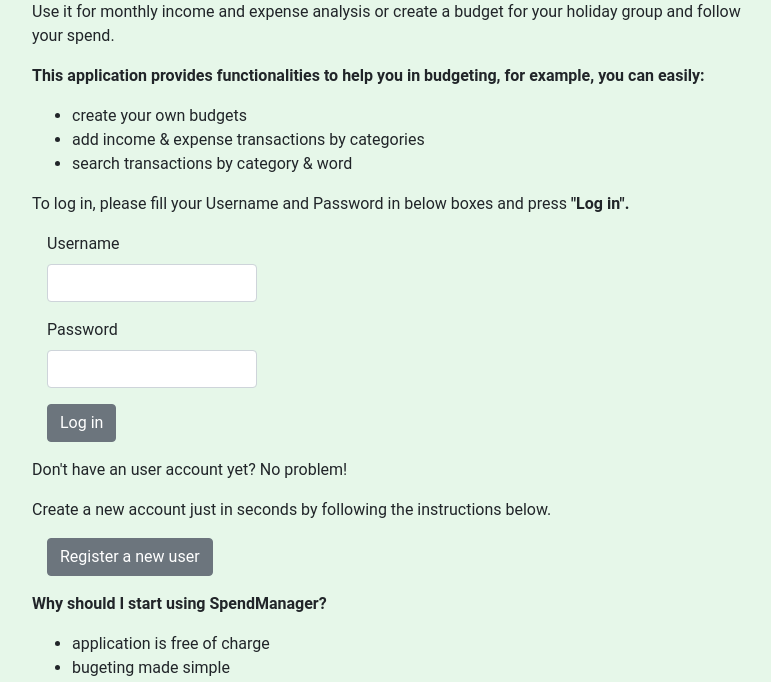
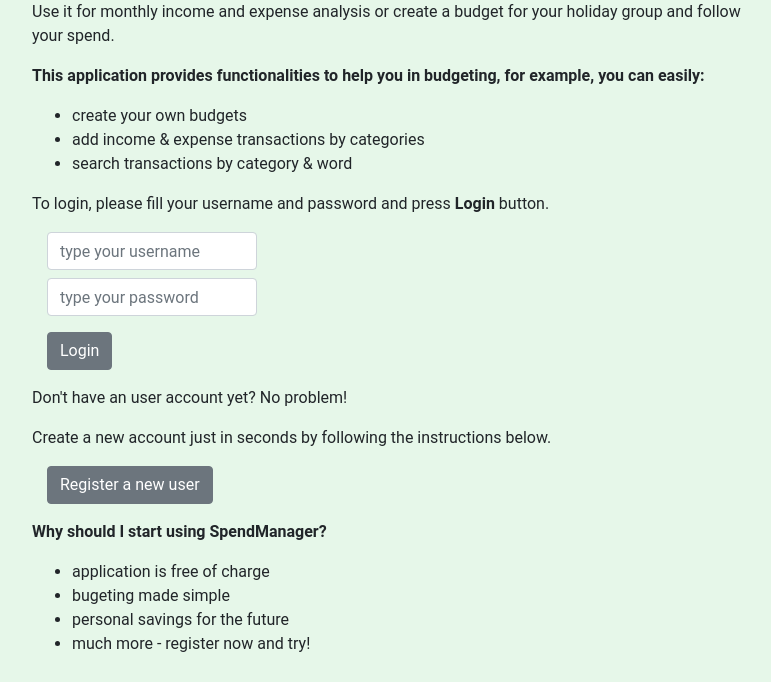
Before and after one commit to mikaelri/Budgeting-Application-Project, a Flask app: page / in a window 1280 px wide. Shown: the part 145-827 px from the top of the page, without its empty margins (248-1019 px from the left). After the commit the page ends 797 px from the top, so only its background shows below. Run offline with Flask 3, Linux system fonts and the light colour scheme; some libraries are stand-ins or nearby versions.

Commit message:
update the index page

```diff
--- a/templates/index.html
+++ b/templates/index.html
@@ -12,21 +12,16 @@ Use it for monthly income and expense analysis or create a budget for your holid
     <li>search transactions by category & word
 </ul>
 
-<p>To log in, please fill your Username and Password in below boxes and press <strong>"Log in".</strong></p>
+<p>To login, please fill your username and password and press <strong>Login</strong> button.</p>
 
 <form action="/login" method="POST">
     <div class="form-group col-md-4">
-        <label for="username">Username</label>
-        <input type="text" class="form-control" name="username" id="username">
-    </div>
-
-    <div class="form-group col-md-4">
-        <label for="password">Password</label>
-        <input type="text" class="form-control" name= "password1", id="password1">
+        <input type="text" class="form-control" name="username" placeholder="type your username" id="username">
+        <input type="text" class="form-control mt-2" name= "password1" placeholder="type your password" id="password1">
     </div>
 
     <div class="form-group col-4 mt-3">
-        <button type="submit" class="btn btn-secondary">Log in</button>
+        <button type="submit" class="btn btn-secondary">Login</button>
         <input type="hidden" name="csrf_token" value="{{ session.csrf_token }}">
     </div>
 </form>
```
